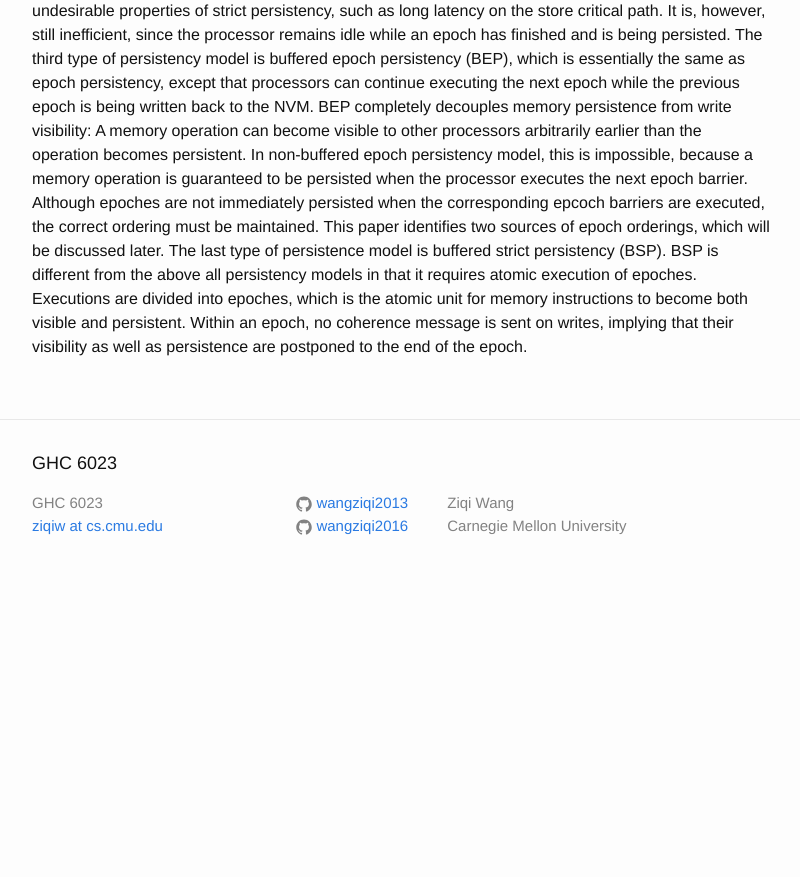
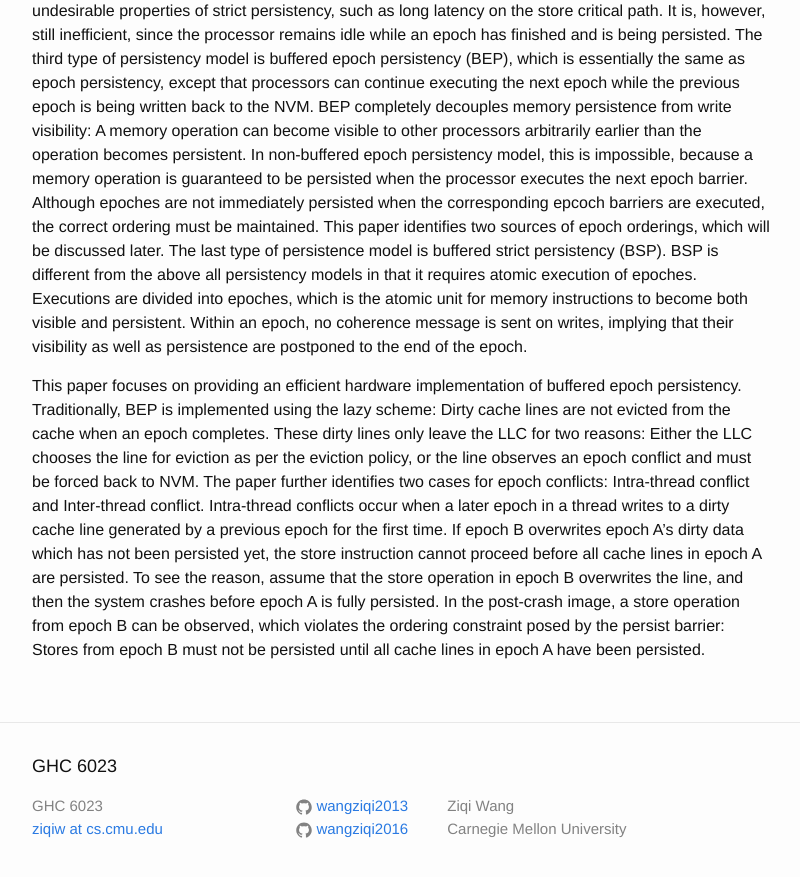
Before and after one commit to wangziqi2013/wangziqi2013.github.io, a Jekyll site: the page built from _posts/2019-03-24-efficient-persist-barriers-for-multicores.markdown, in a window 1280 px wide and 900 px high, scrolled down 979 px. Shown: the top 877 px of the window, without its empty margins (238-1038 px from the left). Built offline with Jekyll 4.4.1, drawn with Linux system fonts in a browser that asks for light colours; before the commit the page ends 1576 px from its top, so only the background shows below that.

Commit message:
Adding intra-thread conflict

```diff
--- a/_posts/2019-03-24-efficient-persist-barriers-for-multicores.markdown
+++ b/_posts/2019-03-24-efficient-persist-barriers-for-multicores.markdown
@@ -44,3 +44,15 @@ BSP is different from the above all persistency models in that it requires atomi
 into epoches, which is the atomic unit for memory instructions to become both visible and persistent. Within an epoch, no
 coherence message is sent on writes, implying that their visibility as well as persistence are postponed to the end of the
 epoch.
+
+This paper focuses on providing an efficient hardware implementation of buffered epoch persistency. Traditionally, BEP
+is implemented using the lazy scheme: Dirty cache lines are not evicted from the cache when an epoch completes. These
+dirty lines only leave the LLC for two reasons: Either the LLC chooses the line for eviction as per the eviction policy,
+or the line observes an epoch conflict and must be forced back to NVM. The paper further identifies two cases for epoch
+conflicts: Intra-thread conflict and Inter-thread conflict. Intra-thread conflicts occur when a later epoch in a thread
+writes to a dirty cache line generated by a previous epoch for the first time. If epoch B overwrites epoch A's dirty data
+which has not been persisted yet, the store instruction cannot proceed before all cache lines in epoch A are persisted.
+To see the reason, assume that the store operation in epoch B overwrites the line, and then the system crashes before epoch
+A is fully persisted. In the post-crash image, a store operation from epoch B can be observed, which violates the ordering
+constraint posed by the persist barrier: Stores from epoch B must not be persisted until all cache lines in epoch A have
+been persisted.
```
